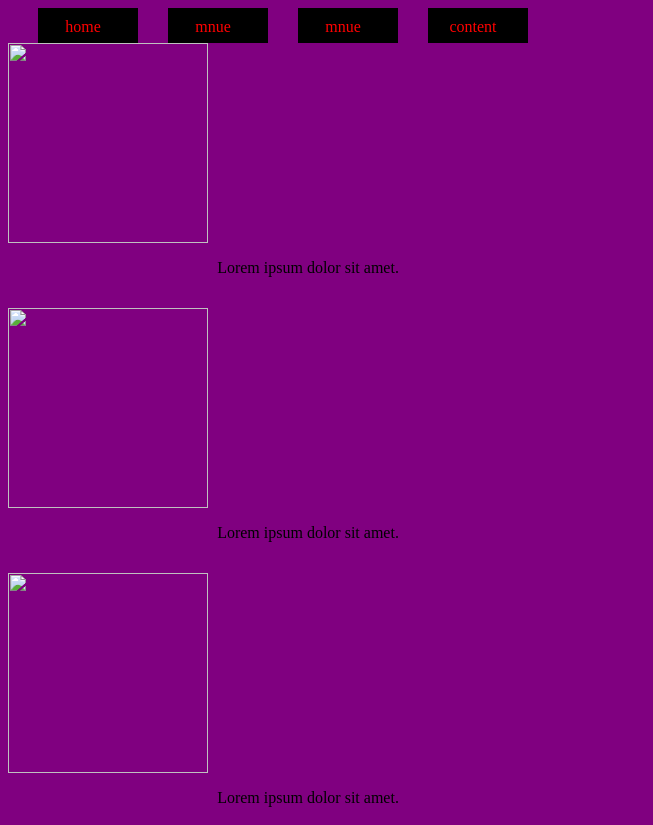
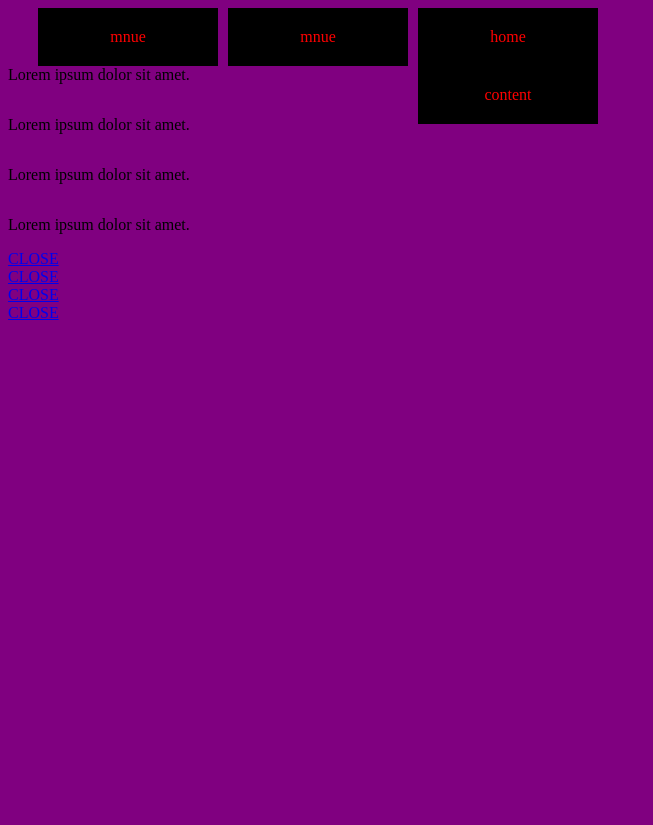
Before and after one commit to Abed6-2007/benotche, a plain HTML site: page index.html in a window 1280 px wide. Shown: the top 825 px of the page, without its empty margins (0-653 px from the left). After the commit the page ends 800 px from the top, so only its background shows below. Drawn offline with Linux system fonts and the light colour scheme.

Commit message:
Update benotche.css

```diff
--- a/benotche.css
+++ b/benotche.css
@@ -4,97 +4,29 @@ body{
 	background-color:purple;
 }
 nav a{
-	max-width:600px;
 	position: ;
 	text-decoration:none;
 	color:red;
 	display:block;
-	height:15px;
 }
 nav > ul{
 	list-style-type:none;
 	margin:0;
 	padding:0;
 }
-nav> ul > li > a{
-padding:10px;
+nav > ul > li > a{
+padding:20px;
 background-color:black;
 }
 
 nav > ul >li >a:hover{
-	background:black;
-	color:purple;
+	background:purple;
+	color:red;
 }
 nav li {
-	float: left;
-	width:15%;
+	float: right;
+	width:30%;
 	text-align:center;
-	border-right:10px solid black;
-	margin-left:30px;
+	border-right:10px solid purple;
+
 }
-	}
-	.image-container {
-		  margin-left:30px; /* center the image containers */
-		  width: 80px;
-		  box-shadow: 0 15px 30px rgba(0,0,0,0.30), 0 11px 8px rgba(0,0,0,0.22); /* material box shadow */
-		  margin-bottom: 20px;
-		  transition-duration: 1s;
-	height:120px;
-		object-fit:contain;
-	}
-		.image-container:hover {
-		  width: 100px;
-		  box-shadow: 0 18px 36px rgba(0,0,0,0.30), 0 14px 11px rgba(0,0,0,0.22);
-		}
-		/* make the images responsive */
-		img {
-
-		  width: 200px;
-		  height: 200px;
-		}
-		.image-description {
-		  padding: 0 15px 15px 15px;
-		  text-align: center;
-		}
-
-		/* lightbox stylesheet */
-		.lightbox {
-		  display: table; /* helps us center the lightbox-content */
-		  transition-duration: 1s; /* duration of the fade in effect */
-
-		  /* make the lightbox occupy the entire page */
-		  position: fixed;
-		  top: -100%; /* hide the lightbox above the top edge */
-		  left: 0;
-		  width: 100%;
-		  height: 100%;
-		  background: rgba(0, 0, 0, 0.7); /* black with 0.7 opacity */
-
-		}
-		.lightbox:target {
-		  top: 0; /* make the lightbox cover the entire page */
-		}
-		.lightbox-content {
-		  display: table-cell;
-		  vertical-align: middle; /* vertically center */
-		  text-align: center; /* horizontally center */
-
-		}
-		.close {
-		  /* position the CLOSE button to the top-right corner */
-		  position: absolute;
-		  top: 10px;
-		  right: 10px;
-
-		  /* style the close button */
-		  font-size: 20px;
-		  font-weight: 300;
-		  text-decoration: none;
-		  color: white;
-		}
-
-		/* make the image responsive */
-		.lightbox img {
-		  max-width: 100%;
-		  height: auto;
-		}
```
